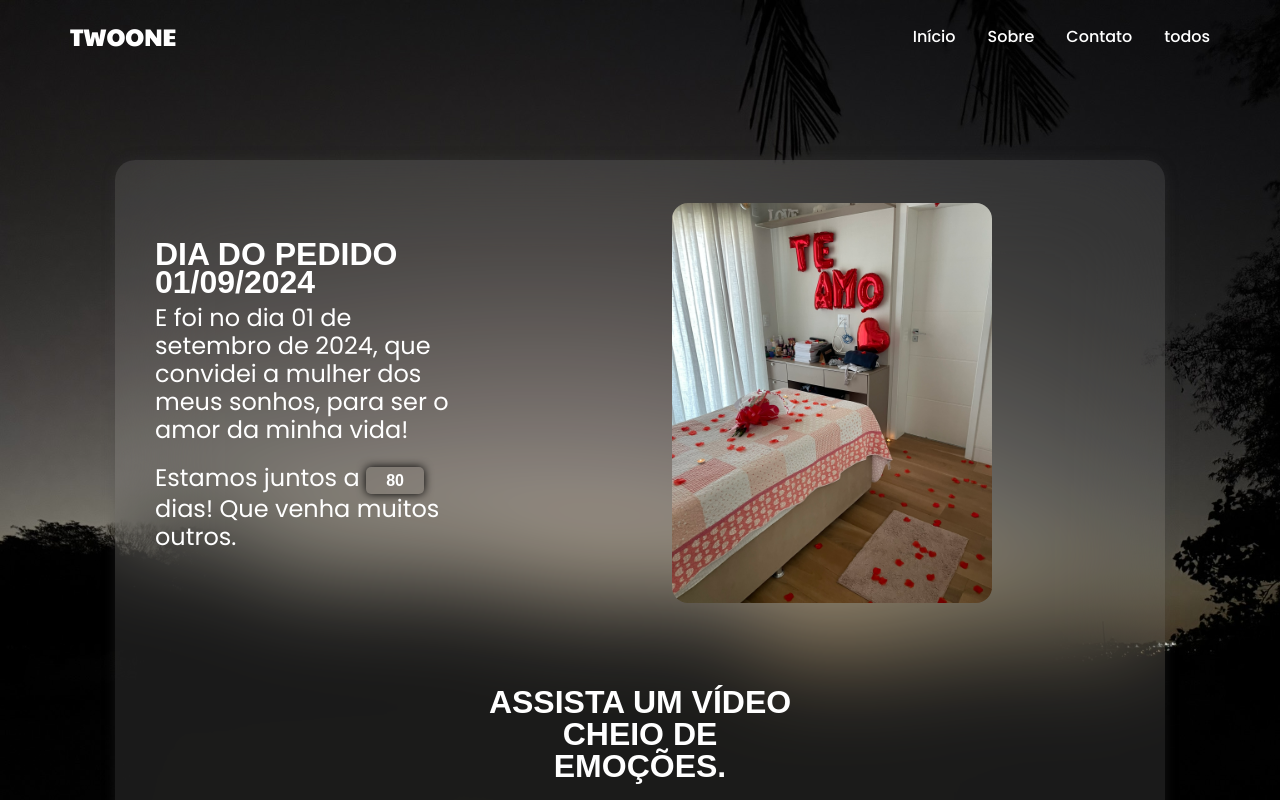
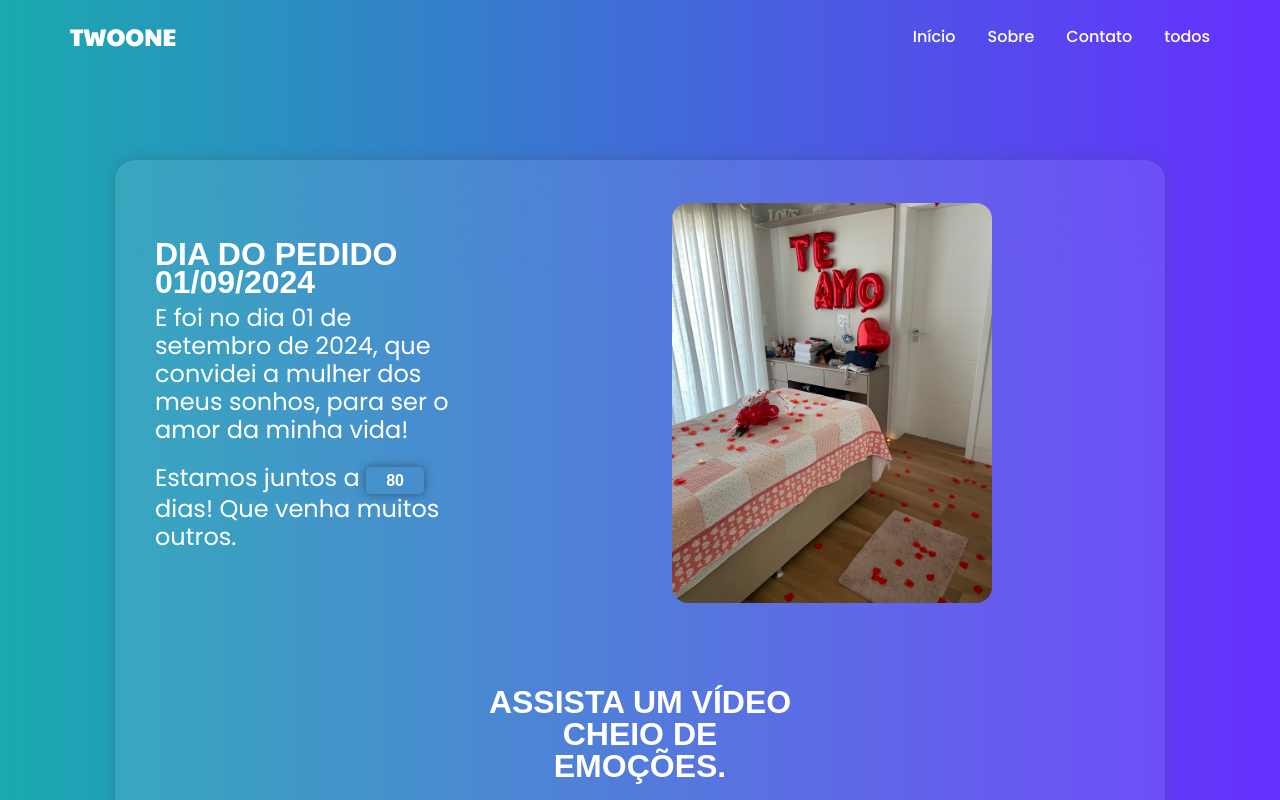
Before and after one commit to Cezarrull/sitetwoone, a React (Vite) app: page /Pedido in a window 1280 px wide. Shown: the top 800 px of the page. Built offline with nearby package versions, Linux system fonts and the light colour scheme.

Commit message:
:wrench: tests background

```diff
--- a/src/Pages/Pedido/Pedido.css
+++ b/src/Pages/Pedido/Pedido.css
@@ -1,11 +1,7 @@
 .pedidoBody {
-    background-attachment: fixed;
-    background-image: url(../../Assets/bgMobile.jpg);
+    height: 100%;
+    background: linear-gradient(to left, var(--purple), var(--green));
     padding: 20vh 20px 20vh 20px;
-    background-size: cover;
-    background-position: center;
-    object-fit: cover;
-    display: block;
 }
 
 .pedidoBody video {
@@ -140,7 +136,7 @@
     font-size: 1rem;
     font-weight: 600;
     font-family: "Abcgintonord", sans-serif;
-    box-shadow: 0 0 10px var(--black);
+    box-shadow: 0 0 10px var(--shadowFour);
 }
 
 .buttonDate:hover {
@@ -148,10 +144,6 @@
 }
 
 @media screen and (min-width: 768px) {
-    .pedidoBody {
-        background-image: url(../../Assets/bg.jpg);
-    }
-
     .containerOrder,
     .containerTwoOrder {
         padding: 5vh 0;
```
